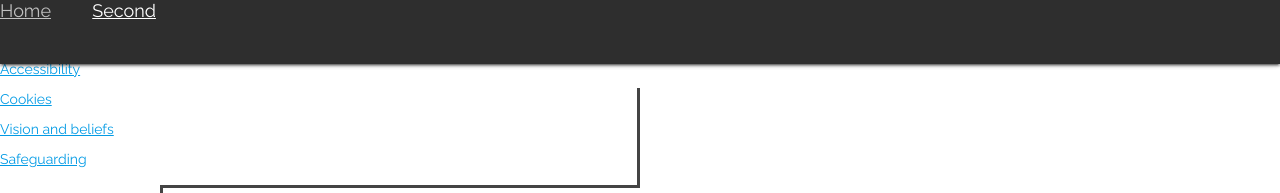
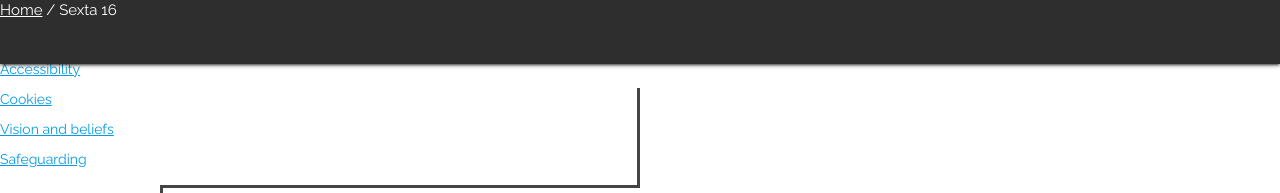
Before and after one commit to woodcock3/citychurch, a Jekyll site: the page built from _posts/2000-01-08-friday.md, in a window 1280 px wide. Shown: the top 193 px of the page. Built offline with Jekyll 4.4.1, drawn with Linux system fonts in a browser that asks for light colours; our own code applies the rules of GitHub Pages for plain Markdown files.

Commit message:
Update navpagebar.html

```diff
--- a/_includes/navpagebar.html
+++ b/_includes/navpagebar.html
@@ -22,10 +22,17 @@
 </ul>
 
 <nav>
-    <div class="nav-wrapper">
-      <div class="col s12">
-        <a href="#home" class="breadcrumb">Home</a>
-        <a href="#!" class="breadcrumb">Second</a>
-      </div>
+  <div class="nav-wrapper">
+    <div class="col s12">
+      {% assign crumbs = page.url | remove:'/index.html' | split: '/' %}
+      <a href="/">Home</a>
+      {% for crumb in crumbs offset: 1 %}
+        {% if forloop.last %}
+          / {{ page.title }}
+        {% else %}
+          / <a href="{% assign crumb_limit = forloop.index | plus: 1 %}{% for crumb in crumbs limit: crumb_limit %}{{ crumb | append: '/' }}{% endfor %}">{{ crumb | replace:'-',' ' | remove:'.html' | capitalize }} class="breadcrumb"</a>
+        {% endif %}
+      {% endfor %}
     </div>
-  </nav>
+  </div>
+</nav>
```
